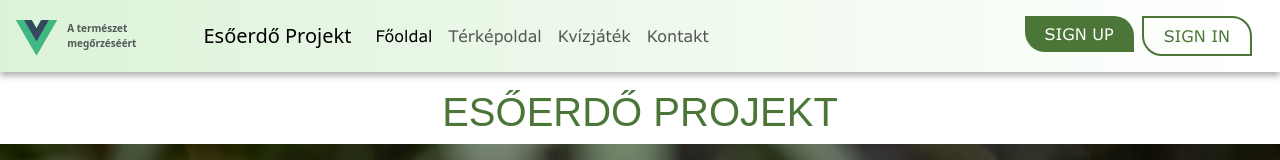
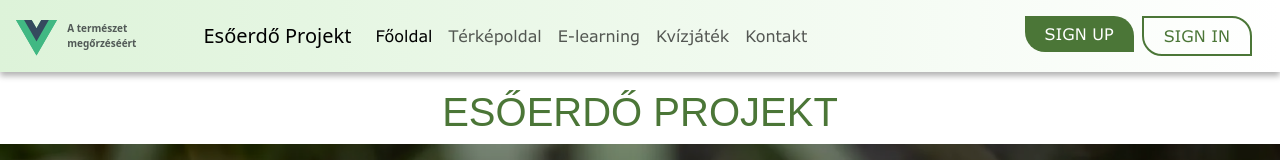
Before and after one commit to DornyiAdam244/Rainforest-Project, a Vue app: page /elearning in a window 1280 px wide. Shown: the top 160 px of the page. Built offline with nearby package versions, Linux system fonts and the light colour scheme.

Commit message:
redefine routing in header

```diff
--- a/src/components/Header.vue
+++ b/src/components/Header.vue
@@ -21,6 +21,9 @@
                         </li>
                         <li class="nav-item">
                             <a class="nav-link" href="#">Térképoldal</a>
+                        </li>
+                        <li class="nav-item">
+                            <router-link to="/elearning"><a class="nav-link" href="#">E-learning</a></router-link>
                         </li>
                         <li class="nav-item">
                             <a class="nav-link" href="#">Kvízjáték</a>
```
